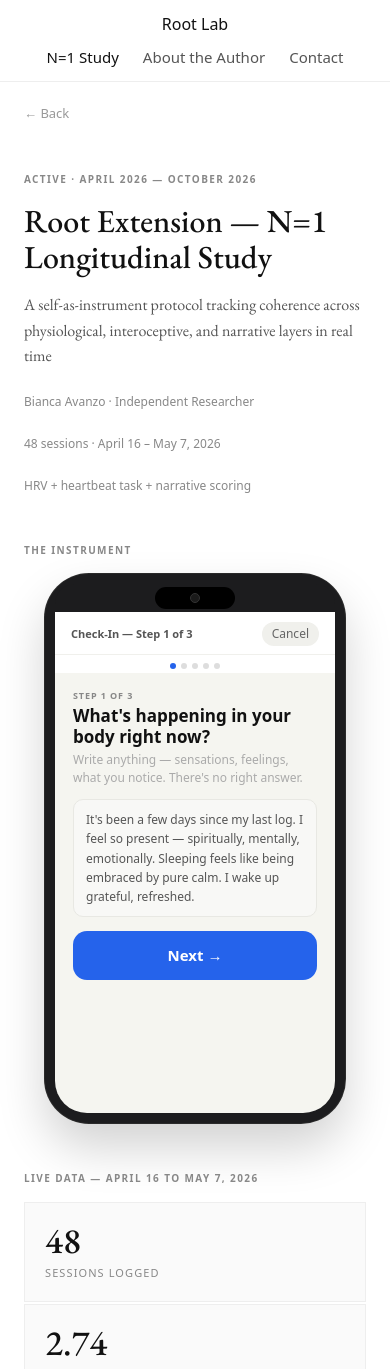
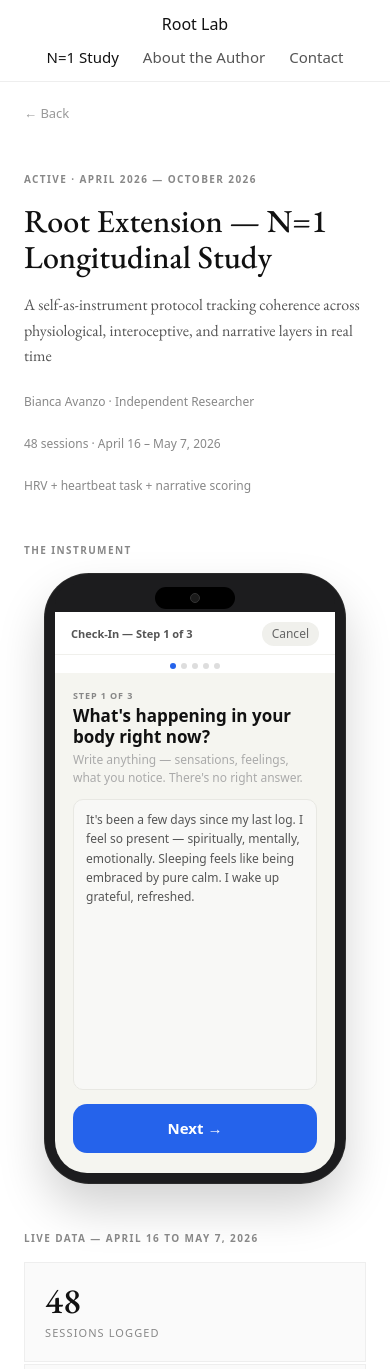
Before and after one commit to biaavanzo/avanzorft.github.io, a Next.js app: page /n-of-1 in a window 390 px wide. Shown: the top 1369 px of the page. Built offline with nearby package versions, Linux system fonts and the light colour scheme.

Commit message:
fix phone height constant across all slides

```diff
--- a/app/n-of-1/page.tsx
+++ b/app/n-of-1/page.tsx
@@ -220,7 +220,7 @@ function AppPrototype() {
                         ))}
                     </div>
                     {/* Slide */}
-                    <div style={{ padding: "16px 18px 20px", minHeight: 440, display: "flex", flexDirection: "column" as const }}>
+                    <div style={{ padding: "16px 18px 20px", height: 500, display: "flex", flexDirection: "column" as const, overflowY: "auto" as const }}>
                         {slides[step]}
                     </div>
                 </div>
```
